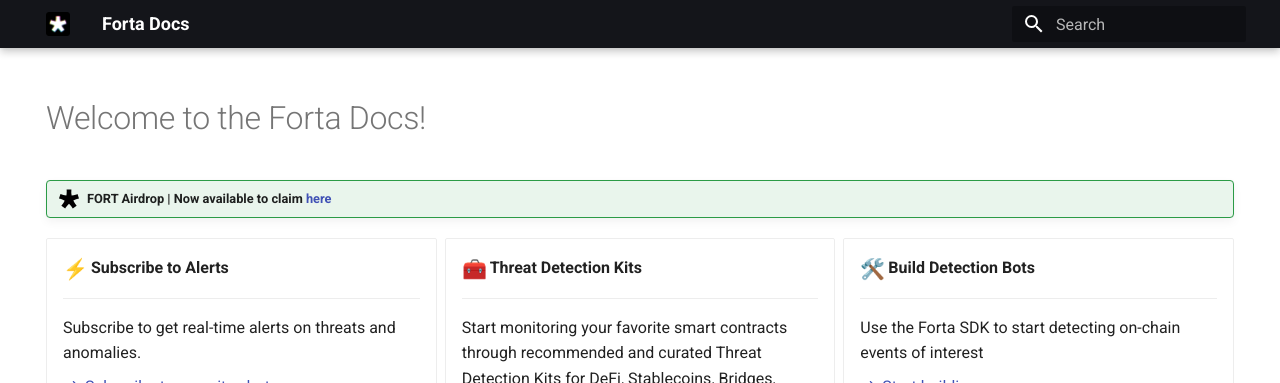
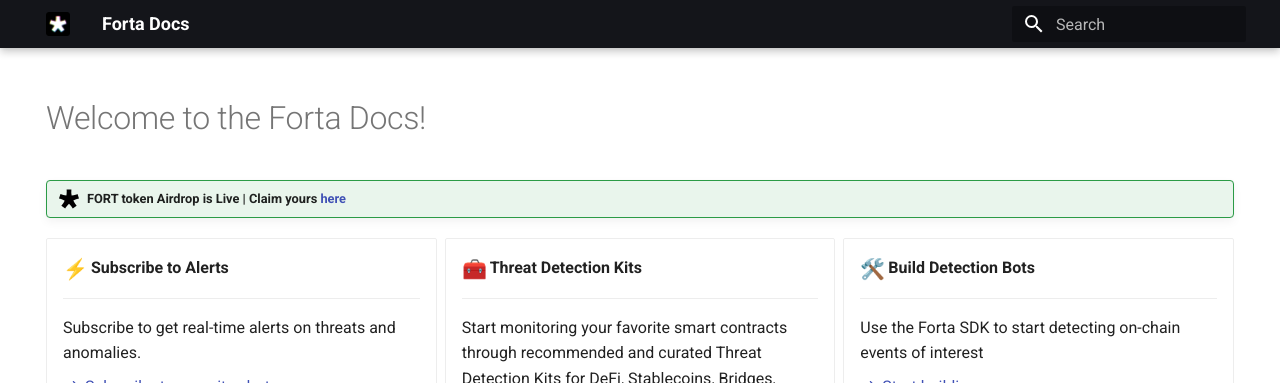
Before and after one commit to forta-network/docs, an MkDocs documentation site: the page built from docs/index.md, in a window 1280 px wide. Shown: the top 383 px of the page. Built offline with MkDocs 1.6.1 and Material for MkDocs 9.7.7, drawn with Linux system fonts in a browser that asks for light colours; emoji names are drawn with the system emoji font.

Commit message:
update airdrop banner

```diff
--- a/docs/index.md
+++ b/docs/index.md
@@ -7,7 +7,7 @@
 
 # Welcome to the Forta Docs!
 
-!!! forta "FORT Airdrop | Now available to claim [here](https://airdrop.forta.network/)"
+!!! forta "FORT token Airdrop is Live | Claim yours [here](https://airdrop.forta.network/)"
 
 <div class="grid cards" markdown>
 
```
